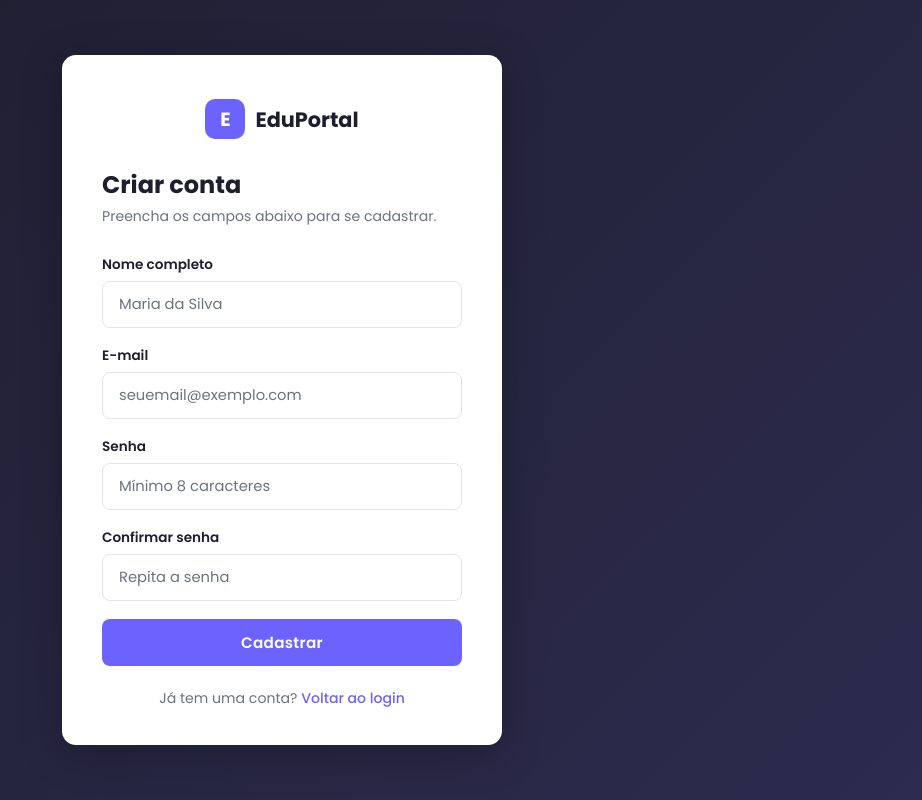
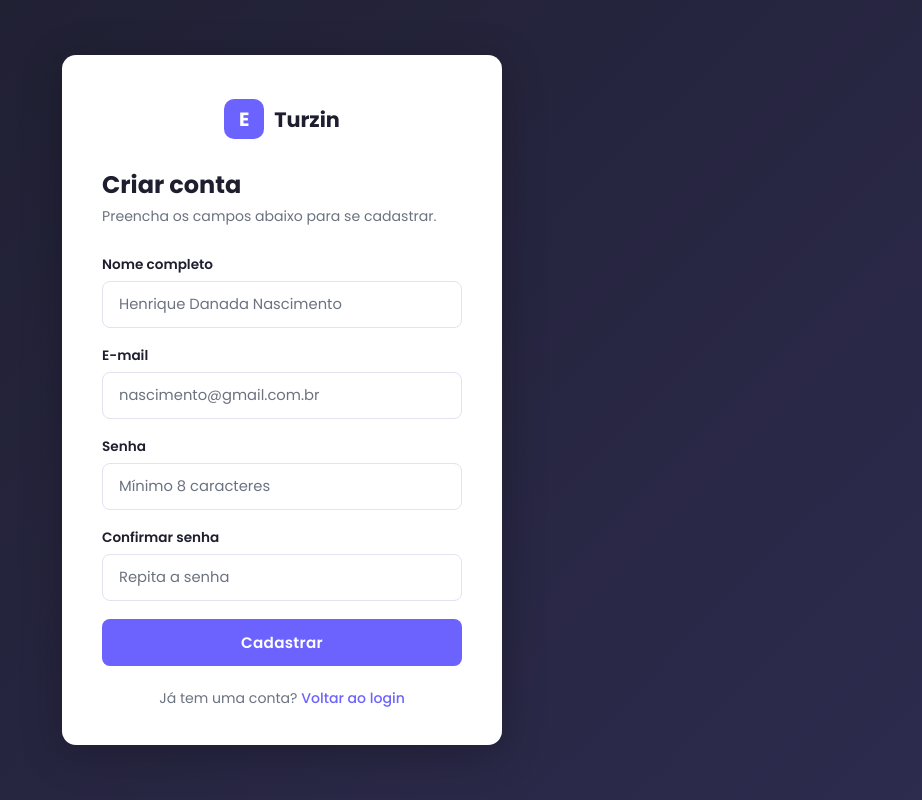
Before and after one commit to tuyz-art/trabalho-antonio, a plain HTML site: page projeto-web/cadastro.html in a window 1280 px wide. Shown: the whole page, without its empty margins (358-1280 px from the left). Drawn offline with Linux system fonts and the light colour scheme.

Commit message:
Update title and placeholders in cadastro.html

```diff
--- a/projeto-web/cadastro.html
+++ b/projeto-web/cadastro.html
@@ -3,7 +3,7 @@
 <head>
   <meta charset="UTF-8" />
   <meta name="viewport" content="width=device-width, initial-scale=1.0" />
-  <title>Cadastro — EduPortal</title>
+  <title>Cadastro — Turzin</title>
   <link rel="stylesheet" href="style.css" />
 </head>
 <body class="auth-page">
@@ -13,7 +13,7 @@
     <!-- Logo -->
     <div class="auth-logo">
       <div class="logo-icon">E</div>
-      <span>EduPortal</span>
+      <span>Turzin</span>
     </div>
 
     <h1>Criar conta</h1>
@@ -26,7 +26,7 @@
         type="text"
         id="nome"
         name="nome"
-        placeholder="Maria da Silva"
+        placeholder="Henrique Danada Nascimento"
         autocomplete="name"
       />
     </div>
@@ -37,7 +37,7 @@
         type="email"
         id="email"
         name="email"
-        placeholder="seuemail@exemplo.com"
+        placeholder="nascimento@gmail.com.br"
         autocomplete="email"
       />
     </div>
```
